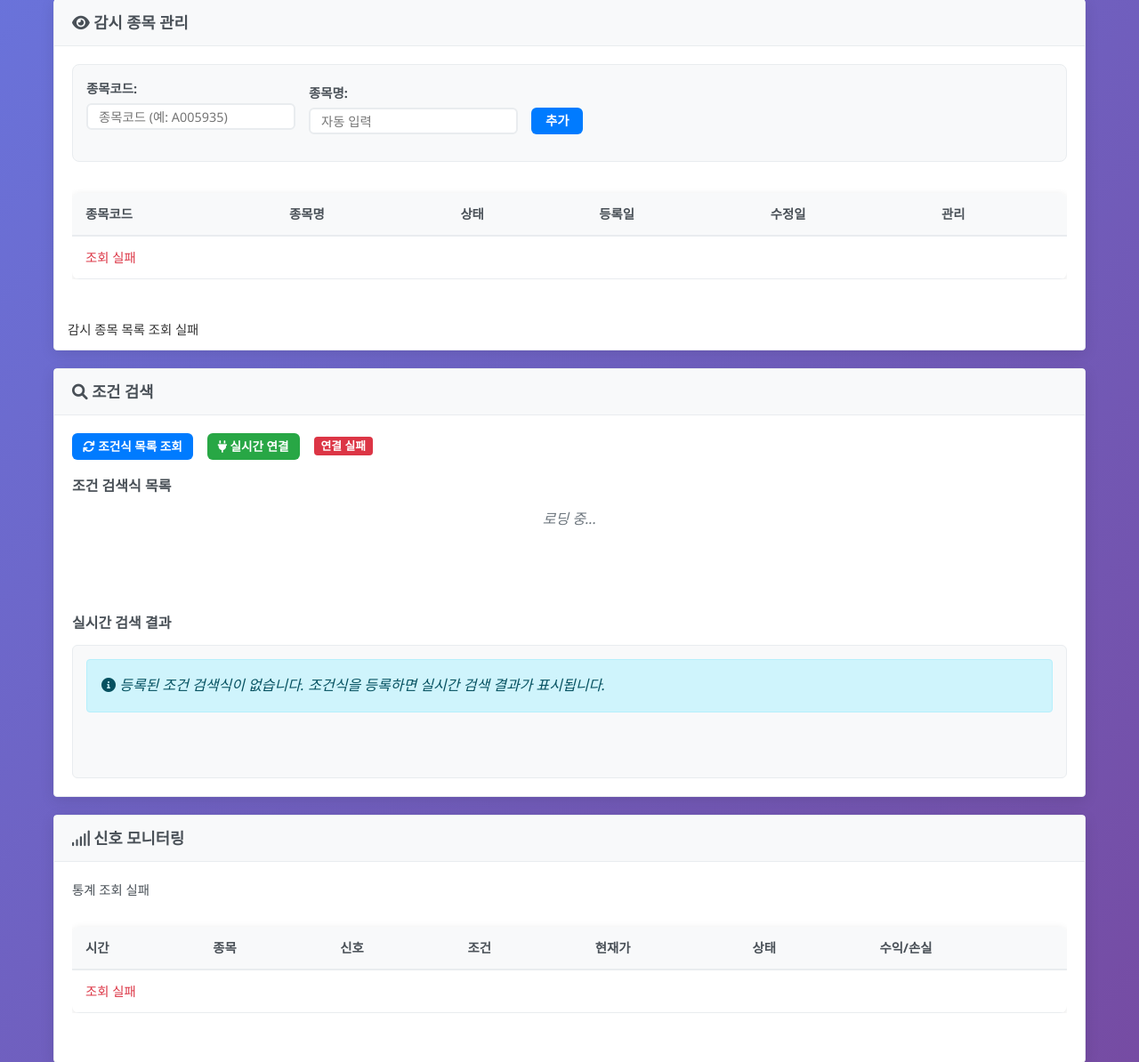
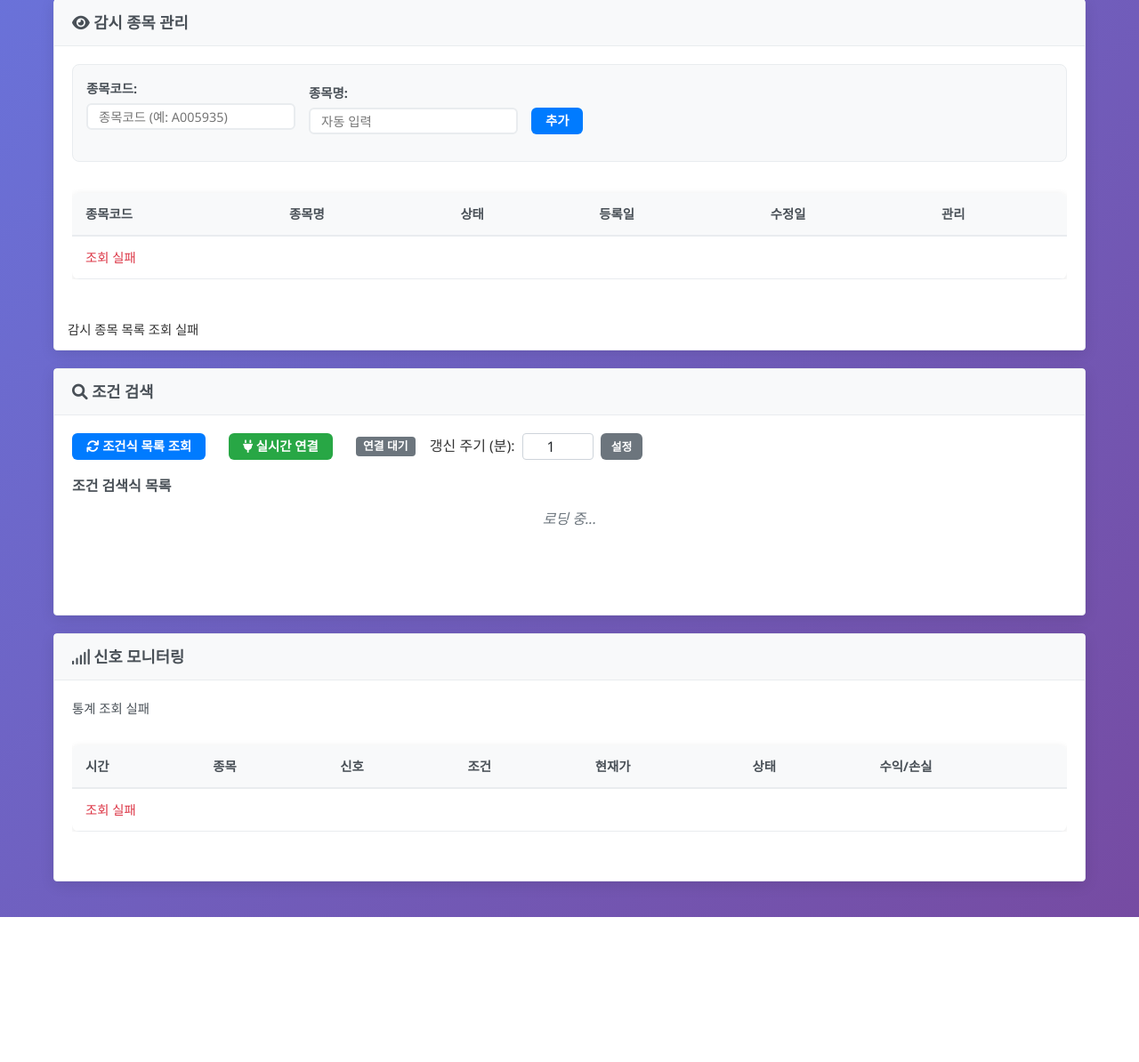
Before and after one commit to jjuun/kium, a Python web app: template templates/dashboard.html in a window 1280 px wide. Shown: the part 730-1924 px from the top of the page at 89% size. After the commit the page ends 1761 px from the top, so only its background shows below. Run offline with Jinja, Linux system fonts and the light colour scheme; the template is opened without the code that fills it, so the values that code supplies are empty.

Commit message:
조건 검색 섹션 기능 개선: 자동 연결, 갱신 주기 설정, 종목 선택 시 주문 실행 섹션 이동

```diff
--- a/static/css/dashboard.css
+++ b/static/css/dashboard.css
@@ -647,7 +647,7 @@
     }
 }
 
-/* ===== 조건 검색 섹션 스타일 ===== */
+/* ===== 조건 검색 관련 스타일 ===== */
 .condition-search-controls {
     margin-bottom: 20px;
 }
@@ -659,10 +659,9 @@
 
 .condition-list-section h6,
 .real-time-results-section h6 {
+    margin-bottom: 15px;
+    font-weight: 600;
     color: #495057;
-    font-weight: 600;
-    margin-bottom: 15px;
-    font-size: 1rem;
 }
 
 #condition-list {
@@ -670,44 +669,39 @@
 }
 
 #real-time-results {
-    min-height: 150px;
-    background: #f8f9fa;
-    border: 1px solid #e9ecef;
-    border-radius: 6px;
-    padding: 15px;
+    min-height: 200px;
+    max-height: 400px;
+    overflow-y: auto;
 }
 
 #websocket-status {
     font-size: 0.8rem;
-    padding: 4px 8px;
 }
 
 .condition-search-controls .btn {
-    font-size: 0.85rem;
-    padding: 6px 12px;
+    margin-right: 10px;
 }
 
 #condition-search-message {
-    margin-top: 15px;
-    padding: 10px 15px;
-    border-radius: 6px;
-    font-size: 0.9rem;
+    margin-top: 10px;
+    padding: 10px;
+    border-radius: 4px;
     display: none;
 }
 
 #condition-search-message.success {
-    background: #d4edda;
+    background-color: #d4edda;
     color: #155724;
     border: 1px solid #c3e6cb;
 }
 
 #condition-search-message.error {
-    background: #f8d7da;
+    background-color: #f8d7da;
     color: #721c24;
     border: 1px solid #f5c6cb;
 }
 
-/* 조건식 등록 상태 스타일 */
+/* 등록된 조건식 스타일 */
 .condition-item.registered {
     background-color: #d4edda;
 }
@@ -717,16 +711,16 @@
 }
 
 .table-success {
-    background-color: #d1e7dd !important;
+    background-color: #d4edda !important;
 }
 
 .table-success td {
-    border-color: #badbcc;
+    border-color: #c3e6cb;
 }
 
-/* 조건식 목록 테이블 스타일 */
+/* 조건 검색 테이블 스타일 */
 .condition-list-section .table {
-    font-size: 0.9rem;
+    margin-bottom: 0;
 }
 
 .condition-list-section .table th {
@@ -742,3 +736,69 @@
 .condition-list-section .badge {
     font-size: 0.75rem;
 }
+
+/* 실시간 결과 항목 클릭 스타일 */
+.result-item {
+    transition: background-color 0.2s ease;
+}
+
+.result-item:hover {
+    background-color: #f8f9fa !important;
+    cursor: pointer;
+}
+
+.result-item:active {
+    background-color: #e9ecef !important;
+}
+
+/* 갱신 주기 설정 스타일 */
+#refresh-interval {
+    width: 80px !important;
+    text-align: center;
+}
+
+/* 실시간 결과 섹션 스타일 */
+.real-time-results-section {
+    border-top: 1px solid #e9ecef;
+    padding-top: 20px;
+}
+
+.real-time-results-section h6 {
+    color: #495057;
+    font-weight: 600;
+    margin-bottom: 15px;
+}
+
+/* 실시간 결과 테이블 스타일 */
+#real-time-results .table {
+    margin-bottom: 0;
+}
+
+#real-time-results .table th {
+    background-color: #f8f9fa;
+    border-bottom: 2px solid #dee2e6;
+    font-weight: 600;
+    font-size: 0.9rem;
+}
+
+#real-time-results .table td {
+    vertical-align: middle;
+    font-size: 0.9rem;
+}
+
+/* 실시간 결과 항목 강조 */
+.result-item td {
+    border-bottom: 1px solid #e9ecef;
+}
+
+.result-item:last-child td {
+    border-bottom: none;
+}
+
+/* 실시간 결과 업데이트 정보 */
+#real-time-results .text-muted {
+    font-size: 0.8rem;
+    border-top: 1px solid #e9ecef;
+    padding-top: 10px;
+    margin-top: 10px;
+}
--- a/templates/dashboard.html
+++ b/templates/dashboard.html
@@ -220,6 +220,12 @@
                             <i class="fas fa-times"></i> 연결 해제
                         </button>
                         <span id="websocket-status" class="badge bg-secondary">연결 대기</span>
+                        <div class="d-flex align-items-center gap-2">
+                            <label for="refresh-interval" class="mb-0">갱신 주기 (분):</label>
+                            <input type="number" id="refresh-interval" class="form-control" style="width: 80px;"
+                                value="1" min="1" max="60">
+                            <button id="updateRefreshInterval" class="btn btn-sm btn-secondary">설정</button>
+                        </div>
                     </div>
                 </div>
 
@@ -231,6 +237,9 @@
                 <div class="real-time-results-section" style="display: none;">
                     <h6>실시간 검색 결과</h6>
                     <div id="real-time-results" class="loading">실시간 데이터 대기 중...</div>
+                    <div class="mt-2">
+                        <small class="text-muted">항목을 클릭하면 주문 실행 섹션으로 이동합니다.</small>
+                    </div>
                 </div>
             </div>
             <div id="condition-search-message" class="message"></div>
```
Also changed, not shown: auto_trading.db, static/js/dashboard.js, 1 other file.
